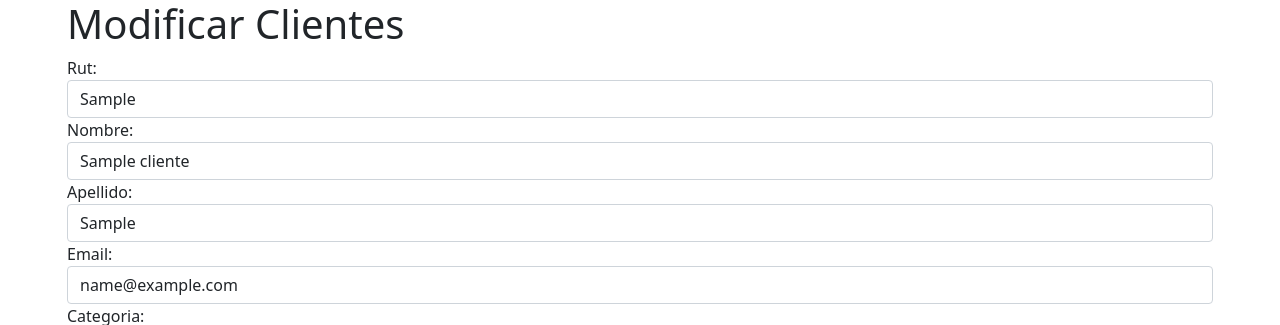
After one commit to stayhc/Exp3Backend_Dureaux_Escanilla_Navarro_001v, a Django app: a page that uses experiencia3/hosting/templates/hosting/form_mod_cliente.html in a window 1280 px wide. The commit adds this page. Shown: the top 325 px of the page. Run offline with Django 3.2, Linux system fonts and the light colour scheme; tables that the repository leaves empty hold one stand-in row (values such as "Sample post").

Commit message:
Creación crud modificar cliente

```diff
--- a/experiencia3/hosting/forms.py
+++ b/experiencia3/hosting/forms.py
@@ -1,6 +1,6 @@
 from django import forms
 from django.forms import ModelForm, widgets
-from .models import Cliente
+from .models import Cliente, Categoria
 
 class ClienteForm(ModelForm):
     class Meta:
--- a/experiencia3/hosting/templates/clientes.html
+++ b/experiencia3/hosting/templates/hosting/clientes.html
@@ -86,6 +86,7 @@
                         <td>{{ve.apellido}}</td>
                         <td>{{ve.email}}</td>
                         <td>{{ve.categoria}}</td>
+                        <td><a href="{% url 'form_mod_cliente' ve.rut%}" class="btn btn-primary">Modificar  </a></td>
                     </tr>
                 {%endfor%}
 
--- /dev/null
+++ b/experiencia3/hosting/templates/hosting/form_mod_cliente.html
@@ -0,0 +1,31 @@
+<!DOCTYPE html>
+<html lang="en">
+<head>
+    <meta charset="UTF-8">
+    <meta http-equiv="X-UA-Compatible" content="IE=edge">
+    <meta name="viewport" content="width=device-width, initial-scale=1.0">
+    <link href="https://cdn.jsdelivr.net/npm/bootstrap@5.0.1/dist/css/bootstrap.min.css" rel="stylesheet" integrity="sha384-+0n0xVW2eSR5OomGNYDnhzAbDsOXxcvSN1TPprVMTNDbiYZCxYbOOl7+AMvyTG2x" crossorigin="anonymous">
+    <link rel="stylesheet" href="cdn.jsdelivr.net/npm/bootstrap@4.6.0/dist/css/bootstrap.min.css" integrity="sha384-B0vP5xmATw1+K9KRQjQERJvTumQW0nPEzvF6L/Z6nronJ3oUOFUFpCjEUQouq2+l" crossorigin="anonymous">
+    <title>Modificar Clientes</title>
+
+</head>
+<body>
+    <div class="container">
+        <div class="row">
+            <h1>Modificar Clientes</h1>
+        </div>
+        <div class="row">
+                <form method="POST" action="#" id="formulario">
+                    {%csrf_token%}
+                    <div class="form-group">
+                        {{form.as_table}}
+                    </div>
+                        <div class="form-group">
+                         <input type="submit" class="btn btn-danger" id="modificar" value="Modificar">
+                        <input type="reset" class="btn btn-primary" id="limpiar" value="Limpiar">
+                    </div>
+                </form>
+        </div>
+    </div>
+</body>
+</html>
--- a/experiencia3/hosting/urls.py
+++ b/experiencia3/hosting/urls.py
@@ -1,10 +1,11 @@
 from django.urls import path
-from .views import crearClientes, index, galeria, clientes
+from .views import crearClientes, index, galeria, clientes, form_mod_cliente
 
 urlpatterns = [
     path('', index, name="index"),
     path('galeria', galeria, name="galeria"),
     path('clientes', clientes, name="clientes"),
-    path('crearClientes', crearClientes, name="crearClientes")
+    path('crearClientes', crearClientes, name="crearClientes"),
+    path('form_mod_cliente/<id>', form_mod_cliente, name="form_mod_cliente")
 
 ]
--- a/experiencia3/hosting/views.py
+++ b/experiencia3/hosting/views.py
@@ -12,7 +12,7 @@ def galeria(request):
 def clientes(request):
 
     clientes = Cliente.objects.all()
-    return render(request, 'clientes.html', context={'datos': clientes})
+    return render(request, 'hosting/clientes.html', context={'datos': clientes})
 
 def crearClientes(request):
     if request.method=='POST':
@@ -23,3 +23,16 @@ def crearClientes(request):
     else:
         cliente=ClienteForm()
     return render(request, 'hosting/form_crearcliente.html', {'cliente': cliente})
+
+def form_mod_cliente(request,id):
+    cliente = Cliente.objects.get(rut=id)
+
+    datos ={
+        'form': ClienteForm(instance=cliente)
+    }
+    if request.method == 'POST':
+        formulario = ClienteForm(data=request.POST, instance = cliente)
+        if formulario.is_valid:
+            formulario.save()
+            return redirect('ver')
+    return render(request, 'hosting/form_mod_cliente.html', datos)
```
